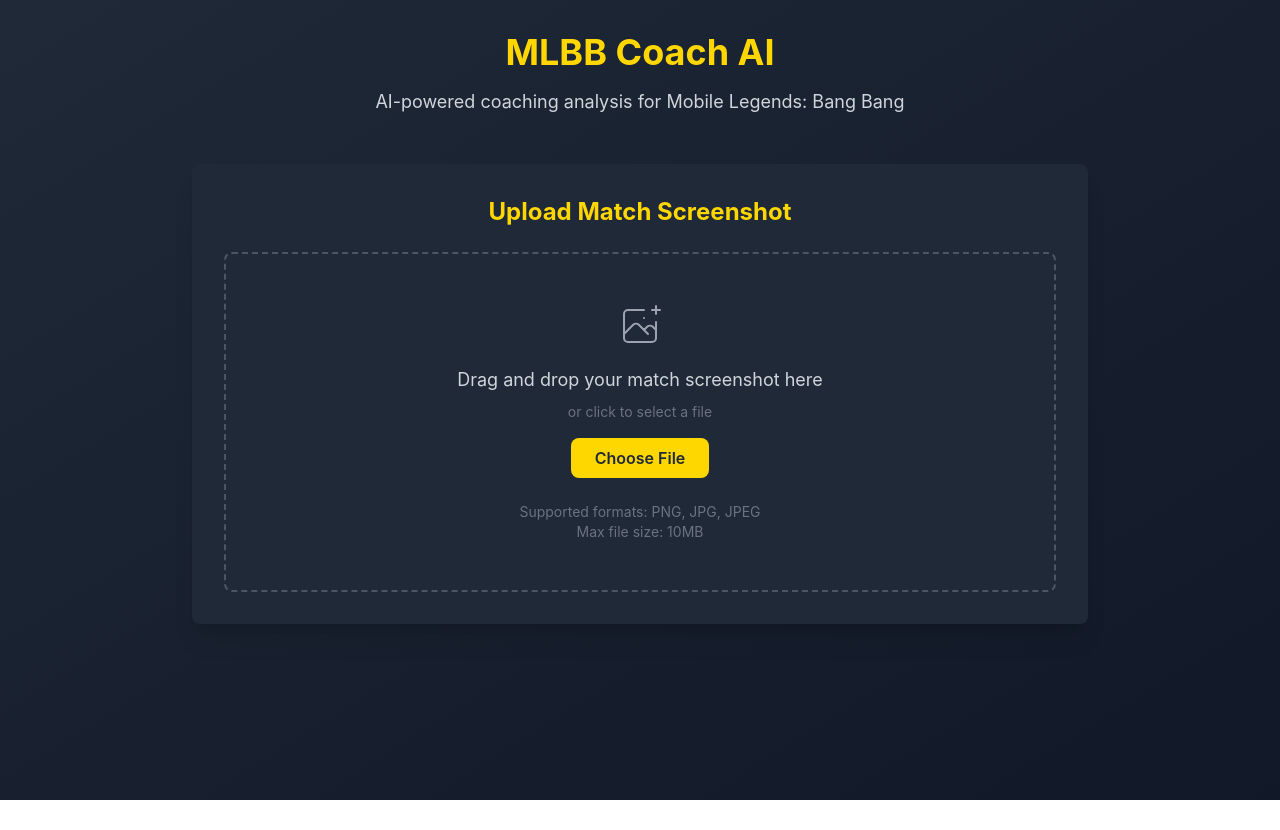
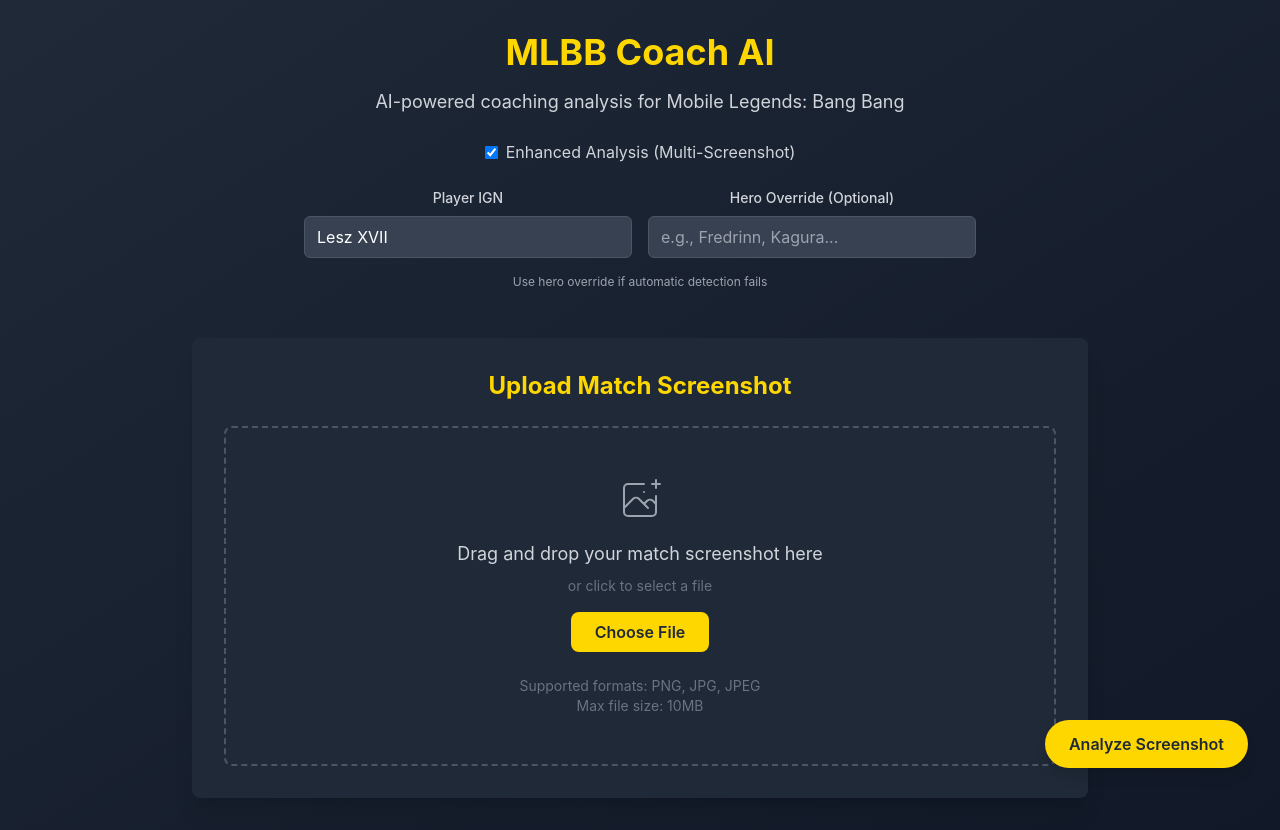
Before and after one commit to Lesz-Xi/mlbb-coach-ai, a React (Vite) app: page / in a window 1280 px wide. Before the commit the page ends 800 px from the top, so only its background shows below. Built offline with nearby package versions, Linux system fonts and the light colour scheme; the HTML template or start-up script is replaced by a standard one.

Commit message:
Main React application with file upload, session management, enhanced analysis toggle, and player settings configuration

```diff
--- a/src/App.jsx
+++ b/src/App.jsx
@@ -5,14 +5,30 @@
 function App() {
   const [analysisResult, setAnalysisResult] = useState(null)
   const [isLoading, setIsLoading] = useState(false)
+  const [sessionId, setSessionId] = useState(null)
+  const [useEnhanced, setUseEnhanced] = useState(true)
+  const [heroOverride, setHeroOverride] = useState('')
+  const [playerIGN, setPlayerIGN] = useState('Lesz XVII')
 
   const handleFileUpload = async (file) => {
     setIsLoading(true)
     try {
       const formData = new FormData()
       formData.append('file', file)
+      formData.append('ign', playerIGN)
 
-      const response = await fetch('/api/analyze', {
+      // Add session ID if we have one
+      if (sessionId) {
+        formData.append('session_id', sessionId)
+      }
+
+      // Add hero override if specified
+      if (heroOverride.trim()) {
+        formData.append('hero_override', heroOverride.trim())
+      }
+
+      const endpoint = useEnhanced ? '/api/analyze-enhanced' : '/api/analyze'
+      const response = await fetch(endpoint, {
         method: 'POST',
         body: formData,
       })
@@ -23,6 +39,11 @@
 
       const result = await response.json()
       setAnalysisResult(result)
+
+      // Store session ID for multi-screenshot processing
+      if (result.session_info?.session_id) {
+        setSessionId(result.session_info.session_id)
+      }
     } catch (error) {
       console.error('Error analyzing screenshot:', error)
       // Handle error appropriately
@@ -33,6 +54,14 @@
 
   const handleReset = () => {
     setAnalysisResult(null)
+    setSessionId(null)
+    setHeroOverride('')
+  }
+
+  const handleNewSession = () => {
+    setSessionId(null)
+    setAnalysisResult(null)
+    setHeroOverride('')
   }
 
   return (
@@ -45,6 +74,72 @@
           <p className="text-gray-300 text-lg">
             AI-powered coaching analysis for Mobile Legends: Bang Bang
           </p>
+
+          {/* Enhanced Analysis Toggle */}
+          <div className="mt-6 flex justify-center items-center space-x-4">
+            <label className="flex items-center space-x-2 text-gray-300">
+              <input
+                type="checkbox"
+                checked={useEnhanced}
+                onChange={(e) => setUseEnhanced(e.target.checked)}
+                className="rounded"
+              />
+              <span>Enhanced Analysis (Multi-Screenshot)</span>
+            </label>
+          </div>
+
+          {/* Player Settings */}
+          <div className="mt-6 max-w-2xl mx-auto space-y-4">
+            <div className="grid grid-cols-1 md:grid-cols-2 gap-4">
+              <div>
+                <label className="block text-sm font-medium text-gray-300 mb-2">
+                  Player IGN
+                </label>
+                <input
+                  type="text"
+                  value={playerIGN}
+                  onChange={(e) => setPlayerIGN(e.target.value)}
+                  className="w-full px-3 py-2 bg-gray-700 border border-gray-600 rounded-md text-white placeholder-gray-400 focus:outline-none focus:ring-2 focus:ring-mlbb-gold focus:border-transparent"
+                  placeholder="Enter your in-game name"
+                />
+              </div>
+              <div>
+                <label className="block text-sm font-medium text-gray-300 mb-2">
+                  Hero Override (Optional)
+                </label>
+                <input
+                  type="text"
+                  value={heroOverride}
+                  onChange={(e) => setHeroOverride(e.target.value)}
+                  className="w-full px-3 py-2 bg-gray-700 border border-gray-600 rounded-md text-white placeholder-gray-400 focus:outline-none focus:ring-2 focus:ring-mlbb-gold focus:border-transparent"
+                  placeholder="e.g., Fredrinn, Kagura..."
+                />
+              </div>
+            </div>
+            <p className="text-xs text-gray-400 text-center">
+              Use hero override if automatic detection fails
+            </p>
+          </div>
+
+          {/* Session Info */}
+          {sessionId && (
+            <div className="mt-4 p-3 bg-gray-800 rounded-lg inline-block">
+              <p className="text-sm text-gray-300">
+                Session: <span className="text-mlbb-gold font-mono">{sessionId.substring(0, 8)}...</span>
+                {analysisResult?.session_info && (
+                  <span className="ml-2">
+                    ({analysisResult.session_info.screenshot_count} screenshots)
+                  </span>
+                )}
+              </p>
+              <button
+                onClick={handleNewSession}
+                className="mt-2 text-xs bg-gray-700 text-gray-300 px-3 py-1 rounded hover:bg-gray-600"
+              >
+                New Session
+              </button>
+            </div>
+          )}
         </header>
 
         <main className="max-w-4xl mx-auto">
@@ -54,9 +149,21 @@
             <ResultsDisplay
               result={analysisResult}
               onReset={handleReset}
+              sessionInfo={analysisResult.session_info}
+              debugInfo={analysisResult.debug_info}
+              warnings={analysisResult.warnings}
             />
           )}
         </main>
+        <div className="fixed bottom-8 right-8">
+          <button
+            onClick={() => document.querySelector('input[type="file"]').click()}
+            disabled={isLoading}
+            className="bg-mlbb-gold text-mlbb-dark font-semibold py-3 px-6 rounded-full shadow-lg hover:bg-yellow-400 transition-colors disabled:opacity-50 disabled:cursor-not-allowed"
+          >
+            {isLoading ? 'Analyzing...' : sessionId ? 'Add Another Screenshot' : 'Analyze Screenshot'}
+          </button>
+        </div>
       </div>
     </div>
   )
```
